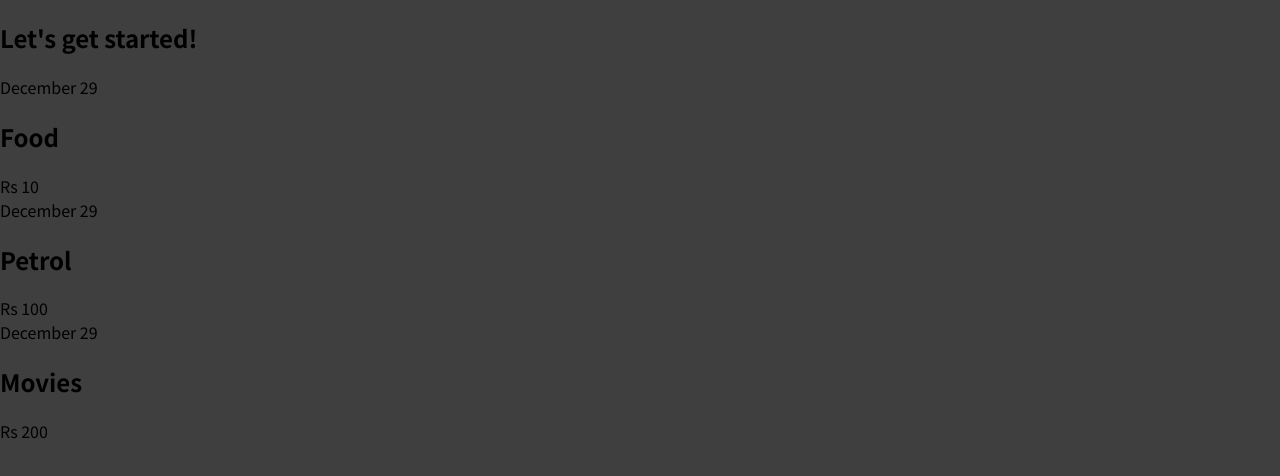
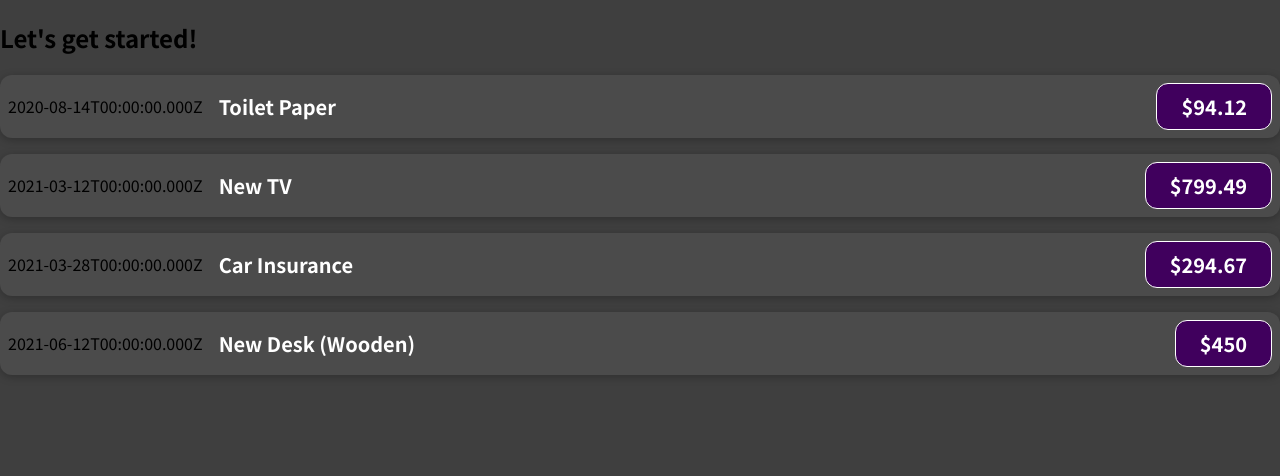
Before and after one commit to Akshay72023/React-basics, a JavaScript app: page / in a window 1280 px wide. Shown: the top 476 px of the page. Built offline with nearby package versions, Linux system fonts and the light colour scheme.

Commit message:
passing values as props

```diff
--- a/src/App.js
+++ b/src/App.js
@@ -1,12 +1,58 @@
 import ExpenseItem from "./components/ExpenseItem.js";
 
 function App() {
+  const expenses = [
+    {
+      id: "e1",
+      title: "Toilet Paper",
+      amount: 94.12,
+      date: new Date(2020, 7, 14),
+    },
+    { id: "e2", title: "New TV", amount: 799.49, date: new Date(2021, 2, 12) },
+    {
+      id: "e3",
+      title: "Car Insurance",
+      amount: 294.67,
+      date: new Date(2021, 2, 28),
+    },
+    {
+      id: "e4",
+      title: "New Desk (Wooden)",
+      amount: 450,
+      date: new Date(2021, 5, 12),
+    },
+  ];
   return (
     <div>
       <h2>Let's get started!</h2>
-      <ExpenseItem></ExpenseItem>
+      {expenses.map((expense) => (
+        <ExpenseItem
+          title={expense.title}
+          amount={expense.amount}
+          date={expense.date}
+        />
+      ))}
     </div>
   );
 }
 
+  //    <ExpenseItem
+  //       title={expenses[1].title}
+  //       amount={expenses[1].amount}
+  //       date={expenses[1].date}
+  //     ></ExpenseItem>
+  //     <ExpenseItem
+  //       title={expenses[2].title}
+  //       amount={expenses[2].amount}
+  //       date={expenses[2].date}
+  //     ></ExpenseItem>
+  //     <ExpenseItem
+  //       title={expenses[3].title}
+  //       amount={expenses[3].amount}
+  //       date={expenses[3].date}
+  // ></ExpenseItem>
+
+
+
+
 export default App;
--- /dev/null
+++ b/src/components/ExpenseItem.css
@@ -0,0 +1,57 @@
+.expense-item {
+    display: flex;
+    justify-content: space-between;
+    align-items: center;
+    box-shadow: 0 2px 8px rgba(0, 0, 0, 0.25);
+    padding: 0.5rem;
+    margin: 1rem 0;
+    border-radius: 12px;
+    background-color: #4b4b4b;
+  }
+
+  .expense-item__description {
+    display: flex;
+    flex-direction: column;
+    gap: 1rem;
+    align-items: flex-end;
+    flex-flow: column-reverse;
+    justify-content: flex-start;
+    flex: 1;
+  }
+
+  .expense-item h2 {
+    color: #3a3a3a;
+    font-size: 1rem;
+    flex: 1;
+    margin: 0 1rem;
+    color: white;
+  }
+
+  .expense-item__price {
+    font-size: 1rem;
+    font-weight: bold;
+    color: white;
+    background-color: #40005d;
+    border: 1px solid white;
+    padding: 0.5rem;
+    border-radius: 12px;
+  }
+
+  @media (min-width: 580px) {
+    .expense-item__description {
+      flex-direction: row;
+      align-items: center;
+      justify-content: flex-start;
+      flex: 1;
+    }
+
+    .expense-item__description h2 {
+      font-size: 1.25rem;
+    }
+
+    .expense-item__price {
+      font-size: 1.25rem;
+      padding: 0.5rem 1.5rem;
+    }
+
+  }
--- a/src/components/ExpenseItem.js
+++ b/src/components/ExpenseItem.js
@@ -1,23 +1,16 @@
-function ExpenseItem() {
+import './ExpenseItem.css';
+
+function ExpenseItem(props) {
   return (
-    <div>
-      <div>December 29</div>
-      <div>
-        <h2>Food</h2>
-        <div>Rs 10</div>
-      </div>
-      <div>December 29</div>
-      <div>
-        <h2>Petrol</h2>
-        <div>Rs 100</div>
-      </div>
-      <div>December 29</div>
-      <div>
-        <h2>Movies</h2>
-        <div>Rs 200</div>
+    <div className="expense-item">
+      <div>{props.date.toISOString()}</div>
+      <div className="expense-item__description">
+        <h2>{props.title}</h2>
+        <div className="expense-item__price">${props.amount}</div>
       </div>
     </div>
   );
 }
 
+
 export default ExpenseItem;
```
